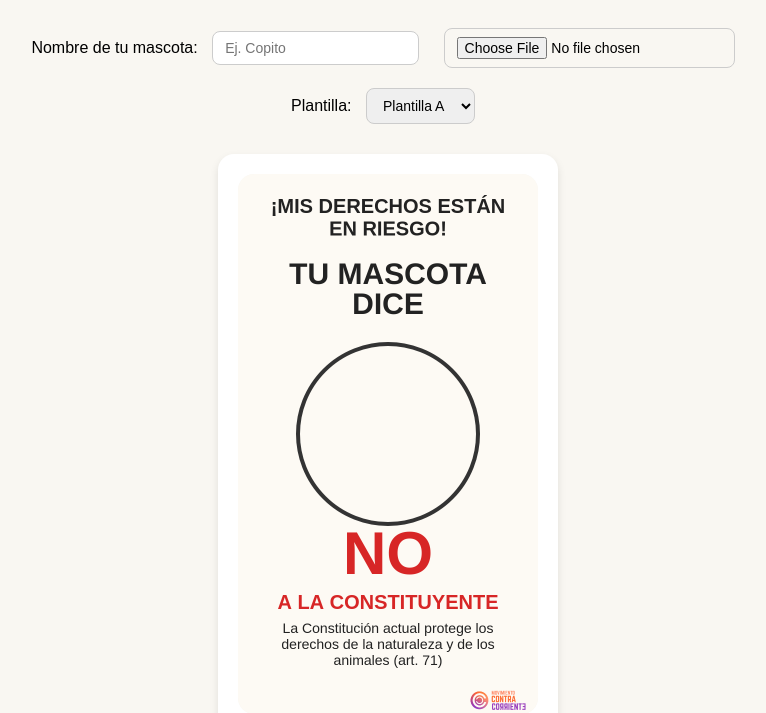
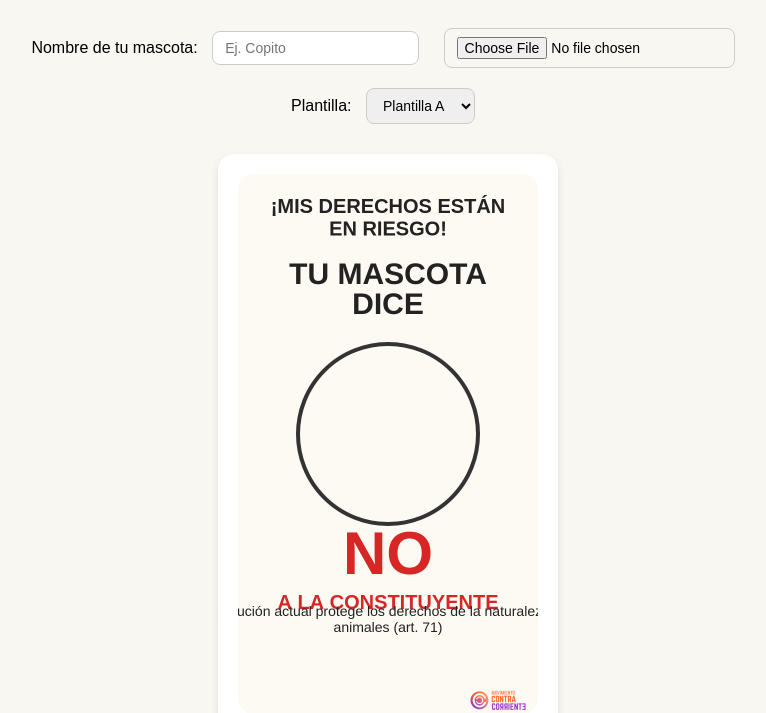
Before and after one commit to pacuus/copito-dice-no, a plain HTML site: page index.html in a window 1280 px wide. Shown: the part 239-952 px from the top of the page, without its empty margins (252-1018 px from the left). Drawn offline with Linux system fonts and the light colour scheme.

Commit message:
Update index.html

```diff
--- a/index.html
+++ b/index.html
@@ -246,7 +246,7 @@
       // Frase inferior (subida para quedar cerca del bloque anterior)
       ctx.fillStyle = plantilla.colorTexto;
       ctx.font = '28px Arial';
-      dibujarTextoMultilinea(ctx, plantilla.fraseInferior, canvas.width / 2, 950, 520, 32);
+      dibujarTextoMultilinea(ctx, plantilla.fraseInferior, canvas.width / 2, 900, 900, 32);
 
       // Logo
       if (logoImagen.complete) {
```
